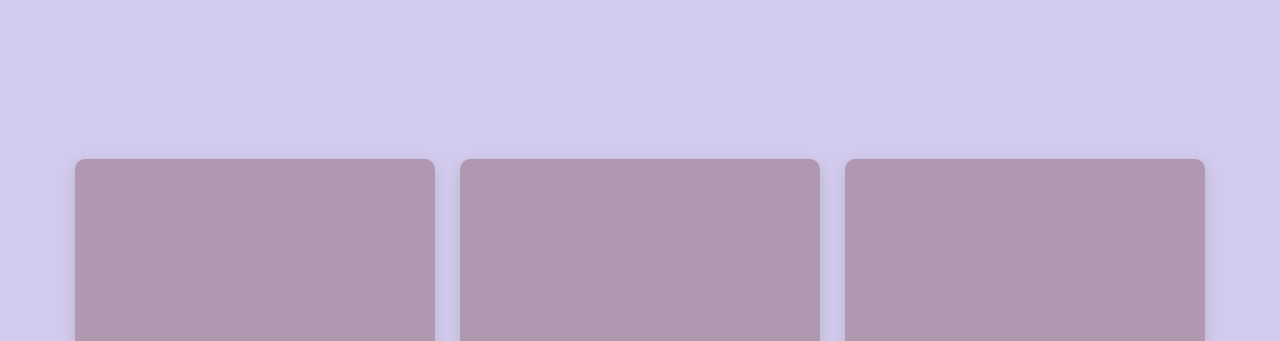
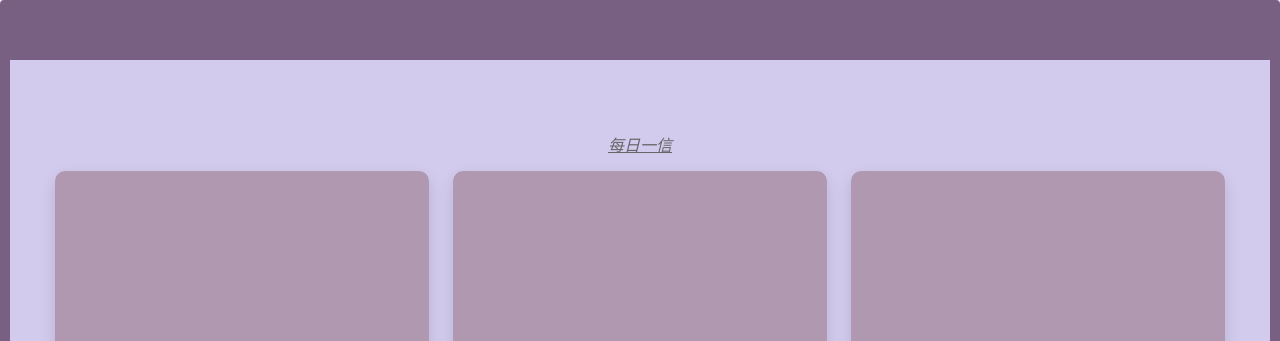
Before and after one commit to ahchi425/ahci, a plain HTML site: page index.html in a window 1280 px wide. Shown: the top 341 px of the page. Drawn offline with Linux system fonts and the light colour scheme.

Commit message:
Update index.html

```diff
--- a/index.html
+++ b/index.html
@@ -4,6 +4,10 @@
     <meta charset="UTF-8">
     <meta name="viewport" content="width=device-width, initial-scale=1.0, user-scalable=no">
     <title>每日一信</title>
+    <body>
+  <div class="phone-border"></div> <!-- 只加这1行，单独放，别和其他代码连一起 -->
+  </div>
+</body>
     <style>
         * {
             margin: 0;
@@ -14,6 +18,7 @@
             width: 100%;
             min-height: 100vh;
             display: flex;
+            flex-direction: column;
             align-items: center;
             justify-content: center;
             gap: 2%;
@@ -21,6 +26,14 @@
             background: #d2cbed;
             perspective: 1000px;
             flex-wrap: nowrap; /* 强制3张同行，不换行 */
+            /*新增*/
+            border-top: 60px solid #786082;
+            border-bottom: 60px solid #786082;
+            border-left: 10px solid #786082;
+            border-right: 10px solid #786082;
+            border-radius: 4px;
+            padding: 8px;
+            box-sizing: border-box;
         }
         .card {
             width: 30%; /* 3张均分宽度，适配所有屏幕 */
@@ -63,13 +76,18 @@
         .card-back {
             background: #b8a5c2;
             transform: rotateY(180deg);
-            font-size: 1.8vw; /* 背面文字稍小，避免溢出 */
+            font-size: 2.8vw; /* 背面文字稍小，避免溢出 */
             line-height: 1.4; /* 行间距，适配多文字 */
         }
     </style>
 </head>
 <body>
     <div class="card-container">
+        <!-- 新增的无背景标题盒子，直接插在三张卡片上方 -->
+<div style="width:100%; background:transparent; padding:0; margin:0 0 15px 0; text-align:center;">
+  <p style="font-size:16px; color:#666; font-family:思源宋体, SimSun, 宋体, serif; font-style:italic; text-decoration:underline; margin:0; padding:0;">每日一信</p >
+</div>
+<div style="display:flex; justify-content:center; gap:2%; align-items:center; width:100%;">
         <!-- 卡片1：Ta的便签 - 正面固定文字 -->
         <div class="card flip-card" data-card="luck">
             <div class="card-front card1-front">今日心声<br>查询</div>
@@ -85,6 +103,7 @@
             <div class="card-front card3-front">今日行为<br>查询</div>
             <div class="card-back"></div>
         </div>
+</div>
     </div>
 
     <script>
@@ -151,7 +170,6 @@
                 "牵肠挂肚",
                 "忧思过重",
                 "梦魇缠身",
-                "触景生情",
                 "劳逸结合",
                 "养精蓄锐",
                 "忙里偷闲",
@@ -166,11 +184,11 @@
                 "看你照片",
                 "工作中",
                 "正在网购",
-                "吃饭中",
+                "触景生情",
                 "在看书",
                 "整理房间",
-                "开车中",
-                "走神",
+                "在路上",
+                "在思考",
                 "写日记",
                 "努力健身",
                 "网抑云中",
@@ -205,5 +223,8 @@
         });
     </script>
 </body>
+</html>
+    </script>
+</body>
 
 </html>
```
